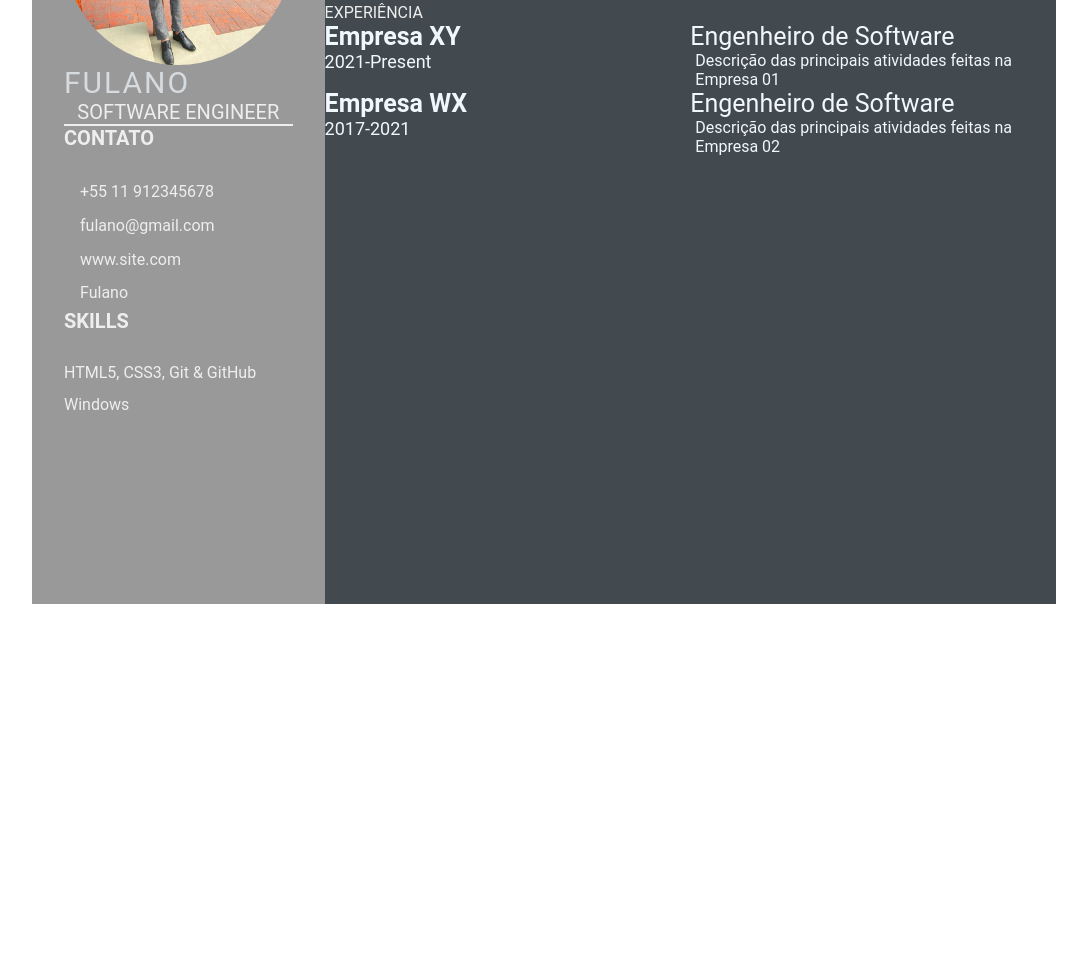
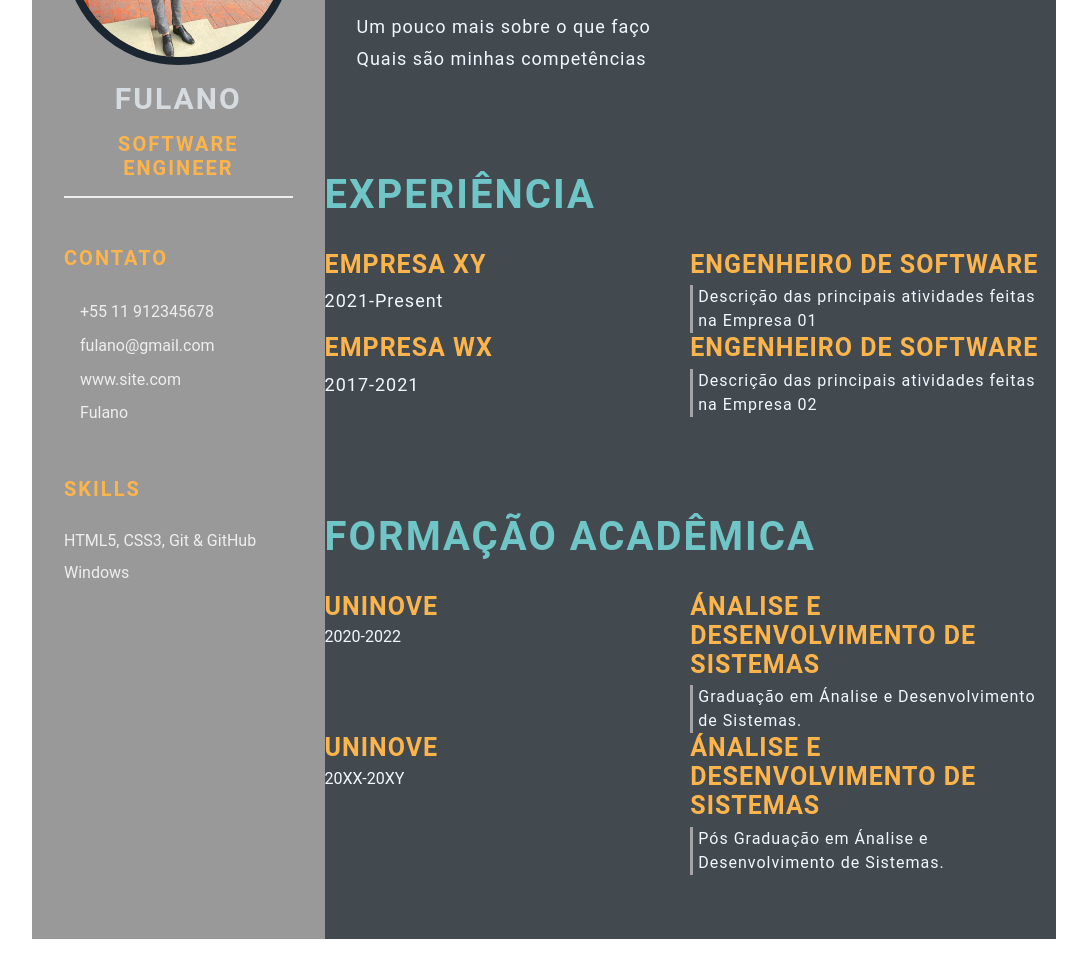
Before and after one commit to Maathh01/Maathh01.github.io, a plain HTML site: page index.html in a window 1280 px wide. Shown: the part 228-1199 px from the top of the page, without its empty margins (96-1183 px from the left). Before the commit the page ends 864 px from the top, so only its background shows below. Drawn offline with Linux system fonts and the light colour scheme.

Commit message:
Desafio day-04 jornada-dev (#3)

```diff
--- a/index.html
+++ b/index.html
@@ -1,4 +1,5 @@
 <html lang="pt-BR">
+
 <head>
   <meta charset="UTF-8">
   <meta http-equiv="X-UA-Compatible" content="IE=edge">
@@ -7,6 +8,7 @@
   <title>CV</title>
 
 </head>
+
 <body>
   <main class="resume-contents">
     <section class="left-section">
@@ -28,8 +30,12 @@
         <div class="skills">
           <p class="left-title">Skills</p>
           <ul>
-            <li><p>HTML5, CSS3, Git & GitHub</p></li>
-            <li><p>Windows</p></li>
+            <li>
+              <p>HTML5, CSS3, Git & GitHub</p>
+            </li>
+            <li>
+              <p>Windows</p>
+            </li>
           </ul>
         </div>
       </section>
@@ -45,7 +51,7 @@
           </p>
         </section>
       </div>
-      <section class=" experience gap">
+      <section class="experience gap">
         <div class="right-title">Experiência</div>
         <div class="experience-contents">
           <div class="exp-left">
@@ -71,8 +77,34 @@
         </div>
 
       </section>
+      <section class="education gap">
+        <div class="right-title">Formação Acadêmica</div>
+        <div class="education-contents">
+          <div class="education-left">
+            <p class="education-school-name">Uninove</p>
+            <p class="education-time-period">2020-2022</p>
+          </div>
+          <div class="education-right">
+            <p class="education-subject">Ánalise e Desenvolvimento de Sistemas</p>
+            <p class="education-desc">
+              Graduação em Ánalise e Desenvolvimento de Sistemas.
+            </p>
+          </div>
+          <div class="education-left">
+            <p class="education-school-name">Uninove</p>
+            <p class="education-time-period">20XX-20XY</p>
+          </div>
+          <div class="education-right">
+            <p class="education-subject">Ánalise e Desenvolvimento de Sistemas</p>
+            <p class="education-desc">
+             Pós Graduação em Ánalise e Desenvolvimento de Sistemas.
+            </p>
+          </div>
+        </div>
+      </section>
     </section>
   </main>
 
 </body>
+
 </html>
--- a/style.css
+++ b/style.css
@@ -38,7 +38,8 @@
 
 .profile .profile-image {
     width: 100%;
-    border-radius: 100%;
+    border-radius: 50%;
+    border: 8px solid #1B2631;
 }
 
 .name {
@@ -46,21 +47,31 @@
     font-size: 30px;
     letter-spacing: 2px;
     text-transform: uppercase;
+    text-align: center;
+    font-weight: bold;
+    padding: 1rem 0;
 }
 
 .profession {
-    color: #eeeeee;
+    color: #FDB44B;
     font-size: 20px;
     text-transform: uppercase;
     text-align: center;
+    letter-spacing: 2px;
+    font-weight: bold;
+    padding-bottom: 1rem;
 }
 
-/*.contact-info { border-bottom: 2px solid #1B2631; } */
+/* .contact-info { border-bottom: 2px solid #1B2631; } */
 .left-title {
-    color: #eeeeee;
+    color: #FDB44B;
     font-size: 20px;
+    letter-spacing: 2px;
+    text-transform: uppercase;
     font-weight: bold;
-    text-transform: uppercase;
+    display: flex;
+    align-items: center;
+    padding-top: 3rem;
 }
 
 .contact-info ul {
@@ -93,7 +104,15 @@
 }
 
 .right-title {
-    color: #eeeeee;
+    color: #70C6C7;
+    font-size: 40px;
+    letter-spacing: 2px;
+    text-transform: uppercase;
+    font-weight: bold;
+    display: flex;
+    align-items: center;
+    padding: 2rem 0;
+    position: relative;
 }
 
 .gap {
@@ -101,7 +120,9 @@
 }
 .about-me-contents {
     font-size: 18px;
-    color: #eeeeee;
+    letter-spacing: 1px;
+    line-height: 2rem;
+    color: #F1F8FD;
 }
 
 .experience-contents,
@@ -113,33 +134,42 @@
     color: #F1F8FD;
 }
 
-.right-title {
-    text-transform: uppercase;
-}
-
-
 .exp-company-name,
 .education-school-name,
 .awards-company-name {
     font-size: 25px;
     font-weight: bold;
+    text-transform: uppercase;
+    letter-spacing: 1px;
+    color: #FDB44B;
+    padding-bottom: 0.4rem;
 }
 
 .exp-time-period,
 .educationp-time-period,
 .awards-time-period {
     font-size: 18px;
+    letter-spacing: 1px;
+    line-height: 2rem;
 }
 
 .exp-position,
 .education-subject,
 .awards-name {
     font-size: 25px;
+    font-weight: bold;
+    text-transform: uppercase;
+    letter-spacing: 1px;
+    color: #FDB44B;
+    padding-bottom: 0.4rem;
 }
 
 .exp-desc,
 .education-desc,
 .awards-desc {
     font-size: 16px;
+    letter-spacing: 1px;
+    line-height: 1.5rem;
+    border-left: 3px solid #a5a3a3;
     padding-left: 5px;
 }
```
Lines whose indentation alone changed are shown as unchanged.
